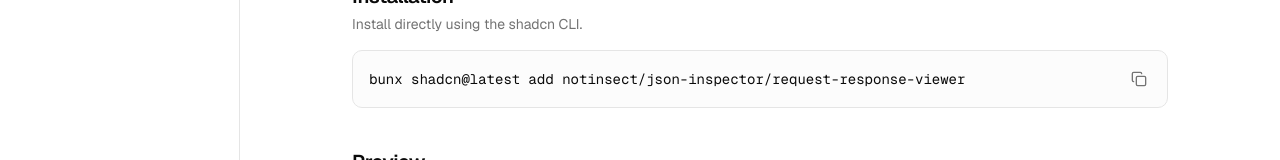
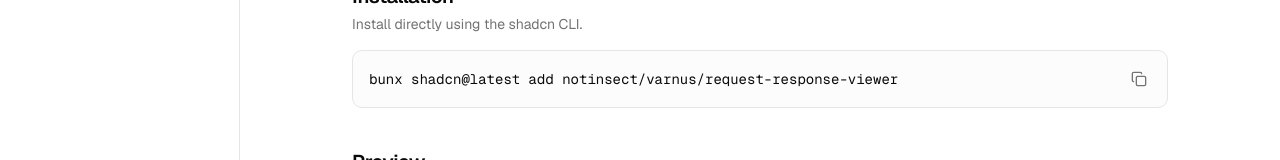
Before and after one commit to notinsect/json-inspector, a Next.js app: page /components/request-response-viewer in a window 1280 px wide. Shown: the part 214-374 px from the top of the page. Built offline with nearby package versions, Linux system fonts and the light colour scheme.

Commit message:
chore: migrate repository to Varnus

```diff
--- a/src/app/components/json-diff/page.tsx
+++ b/src/app/components/json-diff/page.tsx
@@ -29,7 +29,7 @@
 };
 
 const installCommand =
-  "bunx shadcn@latest add notinsect/json-inspector/json-diff";
+  "bunx shadcn@latest add notinsect/varnus/json-diff";
 
 const usageCode = `import { JsonDiff } from "@/components/ui/json-diff"
 
--- a/src/app/components/json-inspector/page.tsx
+++ b/src/app/components/json-inspector/page.tsx
@@ -59,7 +59,7 @@
 };
 
 const installCommand =
-  "bunx shadcn@latest add notinsect/json-inspector/json-inspector";
+  "bunx shadcn@latest add notinsect/varnus/json-inspector";
 
 const usageCode = `import { JsonInspector } from "@/components/ui/json-inspector"
 
--- a/src/app/components/request-response-viewer/page.tsx
+++ b/src/app/components/request-response-viewer/page.tsx
@@ -116,8 +116,8 @@
           </p>
         </div>
 
-        <CodeBlock copyValue="bunx shadcn@latest add notinsect/json-inspector/request-response-viewer">
-          bunx shadcn@latest add notinsect/json-inspector/request-response-viewer
+        <CodeBlock copyValue="bunx shadcn@latest add notinsect/varnus/request-response-viewer">
+          bunx shadcn@latest add notinsect/varnus/request-response-viewer
         </CodeBlock>
       </section>
 
--- a/src/app/page.tsx
+++ b/src/app/page.tsx
@@ -25,7 +25,7 @@
           </Link>
 
           <a
-            href="https://github.com/notinsect/json-inspector"
+            href="https://github.com/notinsect/varnus"
             target="_blank"
             rel="noreferrer"
             className="inline-flex h-9 items-center gap-2 rounded-md border px-4 text-sm font-medium transition-colors hover:bg-muted"
```
Also changed, not shown: 1 other file (tests, documents, lock files or other folders).
